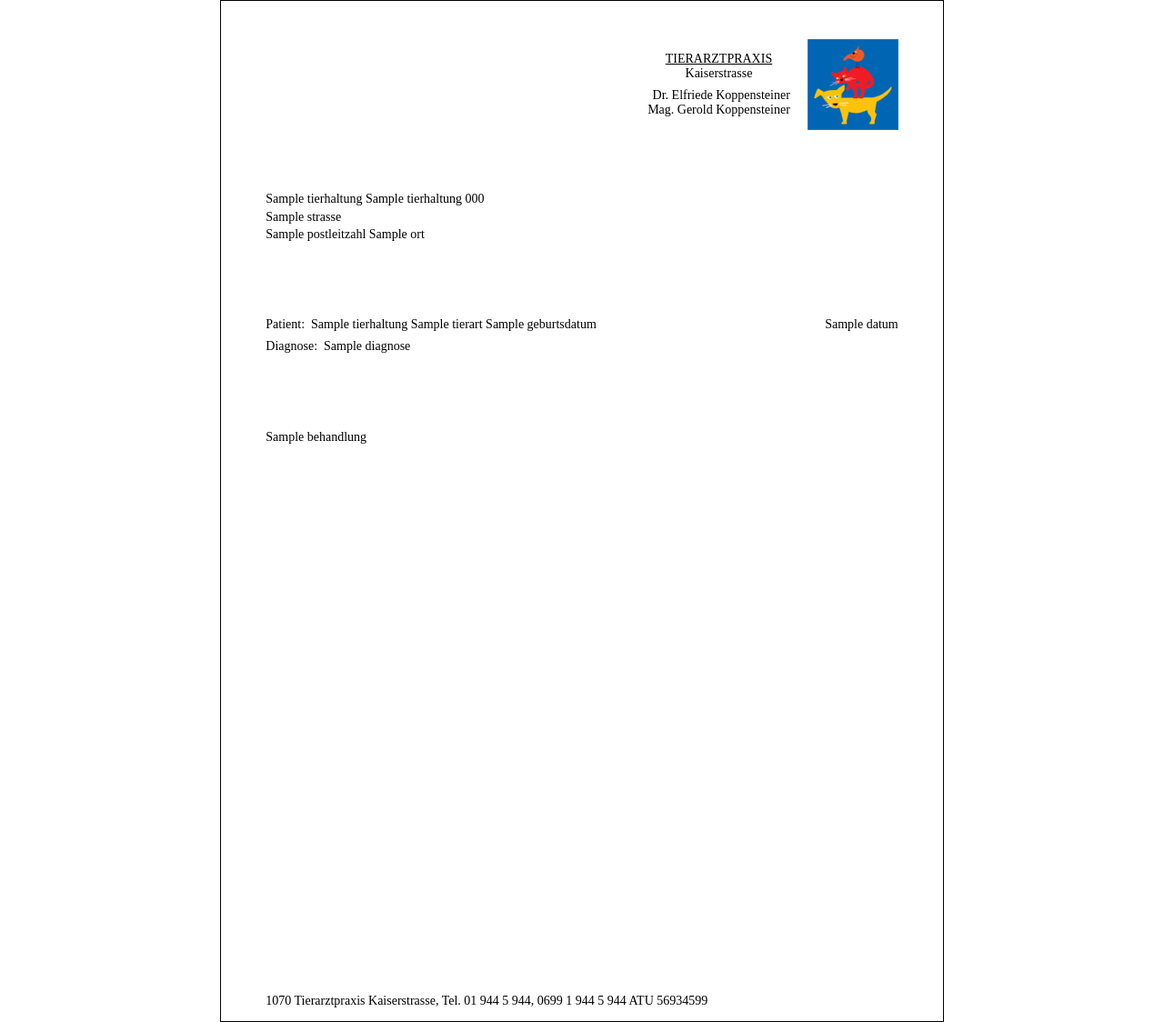
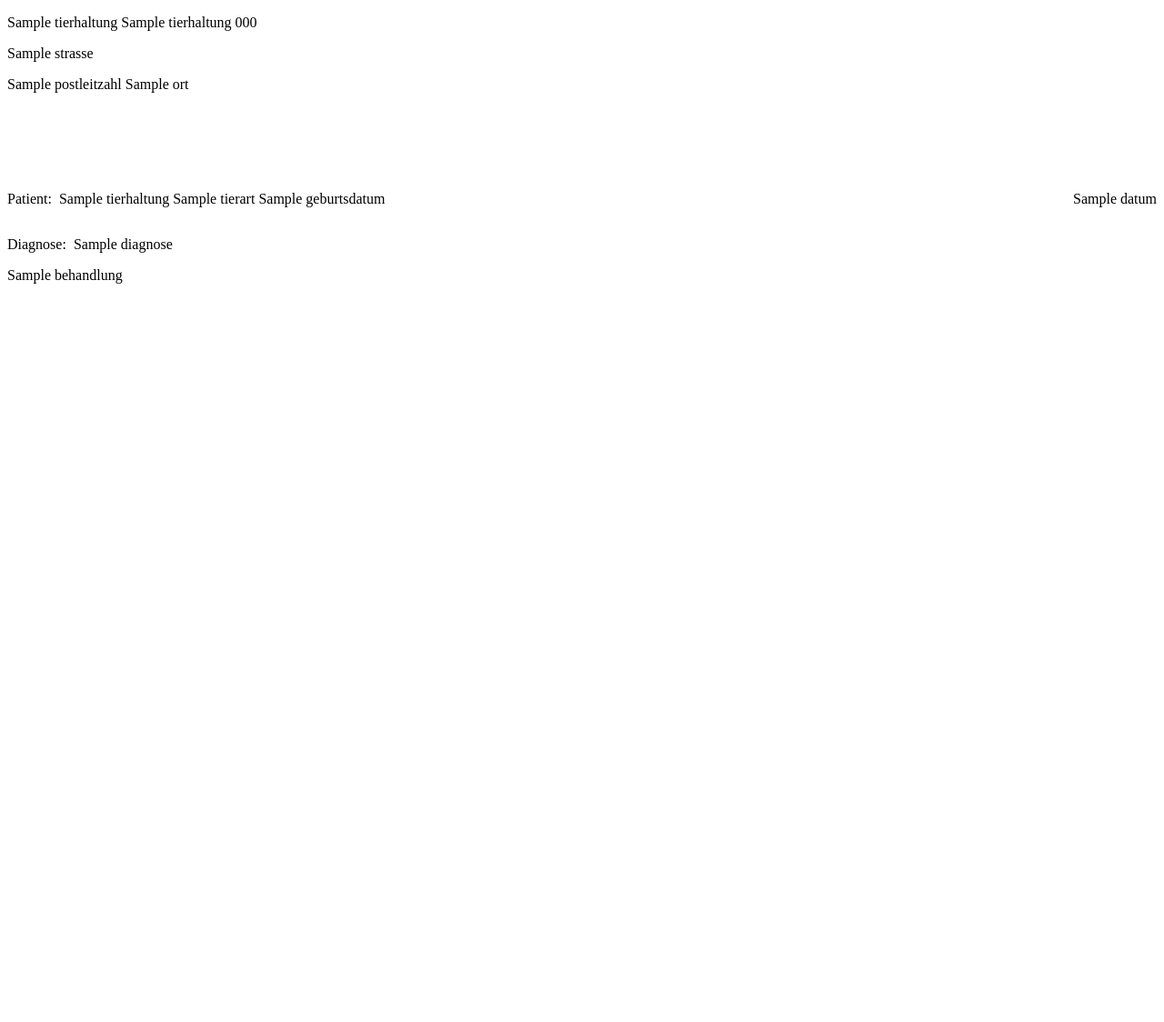
Before and after one commit to richardtraindl/fordi, a Flask app: template ordi/templates/ordi/prints/print_behandlungsverlauf.html in a window 1280 px wide. Shown: the whole page at 91% size. After the commit the page ends 312 px from the top, so only its background shows below. Run offline with Flask 2, Linux system fonts and the light colour scheme; the template is opened without the code that fills it: most values are stand-ins (such as "Sample title", 1, 10 or a date in 2020); some libraries are stand-ins or nearby versions.

Commit message:
Update print_behandlungsverlauf.html

```diff
--- a/ordi/templates/ordi/prints/print_behandlungsverlauf.html
+++ b/ordi/templates/ordi/prints/print_behandlungsverlauf.html
@@ -2,23 +2,8 @@
 <html>
     <head>
         <title>Behandlungsverlauf</title>
-        <link rel="stylesheet" href="{{ url_for('static', filename='print.css') }}">
     </head>
     <body>
-        <div class="head">
-            <div style="width: 100%; padding-bottom: 15mm; display: inline-grid; justify-content: end; align-items: center; grid-template-columns: auto auto;">
-                <div style="padding-right: 5mm; text-align: right;">
-                    <p style="margin: 0; text-align: center; text-decoration: underline;">TIERARZTPRAXIS</p>
-                    <p style="margin: 0; text-align: center; padding-bottom: 4px;">Kaiserstrasse</p>
-                    <p style="text-align: right;">
-                        Dr. Elfriede Koppensteiner<br>
-                        Mag. Gerold Koppensteiner
-                    </p>
-                </div>
-                <div style="text-align: right;">
-                    <p><img src="{{ url_for('static', filename='img/logo.png') }}"></p>
-                </div>
-            </div>
             <div style="padding-bottom: 20mm;">
                 <p>{{- tierhaltung['anredecode'] | mapanrede -}}</p>
 
@@ -53,13 +38,5 @@
         <div class="content">
             <p>{{- behandlungsverlauf['behandlung'] -}}</p>
         </div>
-
-        <div class="foot">
-            <p style="height: 10mm; line-height: 10mm; text-align: left;">
-                1070 Tierarztpraxis Kaiserstrasse,
-                Tel. 01 944 5 944, 0699 1 944 5 944
-                ATU 56934599
-            </p>
-        </div>
     </body>
 </html>
```
